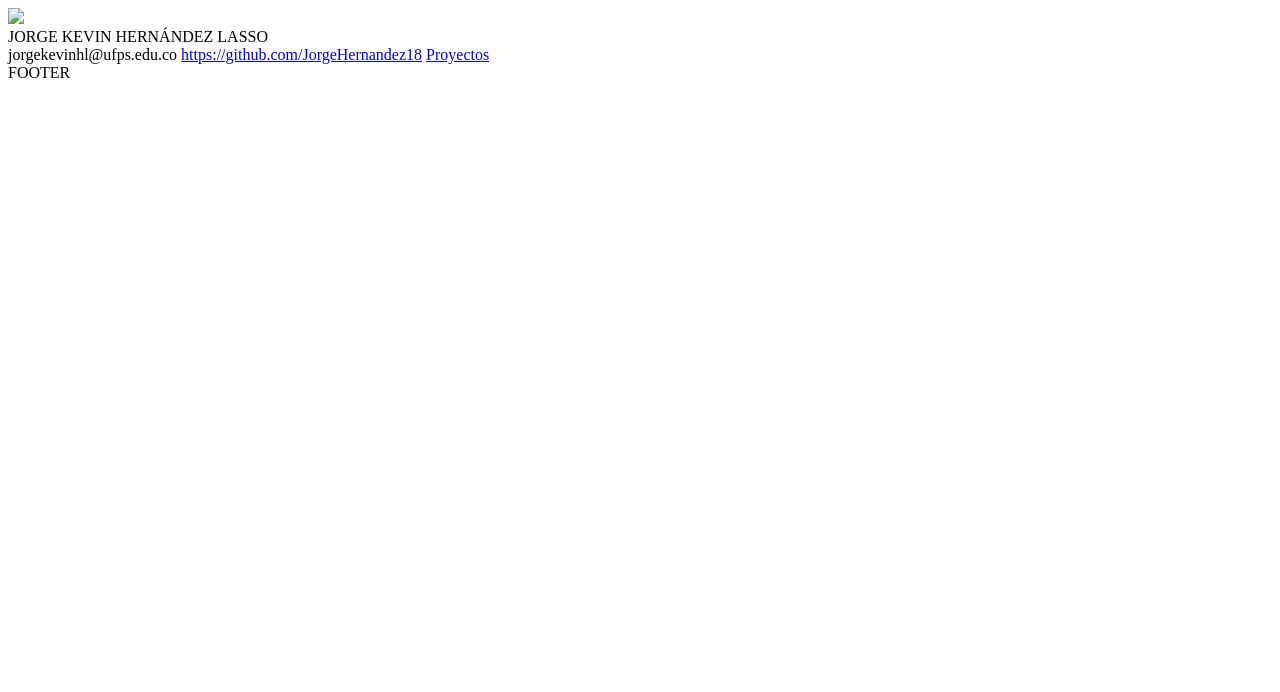
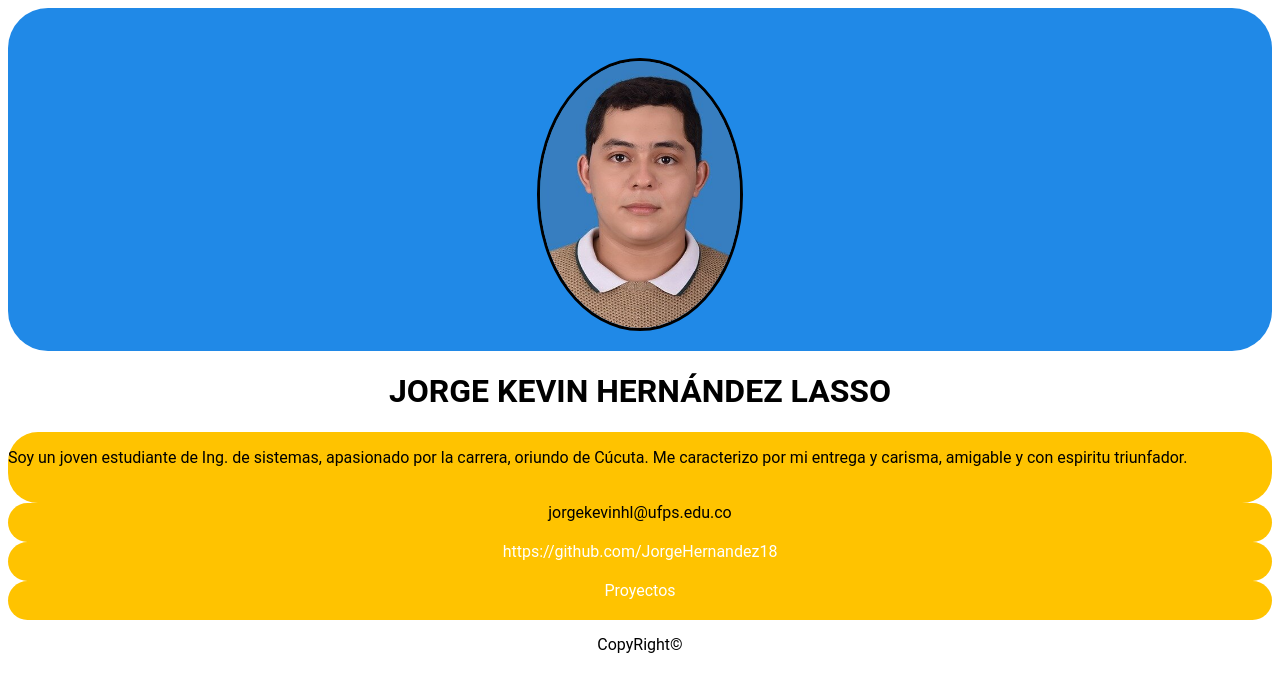
Before and after one commit to crangarita/redweb, a plain HTML site: page students/1151810/index.html in a window 1280 px wide. Drawn offline with Linux system fonts and the light colour scheme.

Commit message:
Proyecto finalizado

```diff
--- /dev/null
+++ b/students/1151810/css/style.css
@@ -0,0 +1,58 @@
+body {
+	font-family: roboto;
+}
+.img img {
+	border-radius: 50%;
+	width: 50%;
+	max-width: 200px;
+	min-height: 150px;
+	margin: 0 auto;
+	border: solid;
+
+}
+
+.img {
+	display: flex;
+    align-items: center;
+}
+
+
+header {
+	width: 100%;
+	background-color: #2089E7;
+	padding-bottom: 20px;
+	padding-top: 50px;
+	border-radius: 40px;
+}
+
+.comun {
+	display: flex;
+    align-items: center;
+    background-color: #FFC300;
+    padding-bottom: 20px;
+    border-radius: 30px;
+}
+
+.nombre {
+	display: flex;
+    justify-content: center;
+	margin: 0 auto;
+
+}
+
+.comun span,a {
+
+	margin: 0 auto;
+
+}
+
+.footer{
+	display: flex;
+    justify-content: center;
+	margin-top: 15px;
+}
+
+.proyectos{
+	text-decoration: none;
+	color: white;
+}
--- a/students/1151810/index.html
+++ b/students/1151810/index.html
@@ -1,19 +1,25 @@
 <!DOCTYPE html>
 <html>
 <head>
+	<meta charset="utf-8">
 	<title>Jorge Kevin Hernández Lasso</title>
+	<link rel="stylesheet" type="text/css" href="css/style.css">
 </head>
 <body>
 	<div id="div">
 		<header><div class="img"><img src="img/foto.jpg"></div></header>
-		<aside>JORGE KEVIN HERNÁNDEZ LASSO</aside>
-		<section>
-			<span class="email">jorgekevinhl@ufps.edu.co</span>
-			<span class="github"><a href="https://github.com/JorgeHernandez18">https://github.com/JorgeHernandez18</a></span>
+		<div class="nombre"><h1>JORGE KEVIN HERNÁNDEZ LASSO</h1></div>
+		<section class="comun">
+			<p>Soy un joven estudiante de Ing. de sistemas, apasionado por la carrera, oriundo de Cúcuta.
+			Me caracterizo por mi entrega y carisma, amigable y con espiritu triunfador.</p>
+		</section>
 
-			<a class="proyectos" href="https://github.com/JorgeHernandez18">Proyectos</a>
-		</section>
-		<footer>FOOTER</footer>
+			<div class="comun"><span class="email">jorgekevinhl@ufps.edu.co</span></div>
+			<div class="comun"><span class="github"><a class="proyectos" href="https://github.com/JorgeHernandez18">https://github.com/JorgeHernandez18</a></span></div>
+
+			<div class="comun boton"><a class="proyectos" href="https://github.com/JorgeHernandez18">Proyectos</a></div>
+
+		<footer class="footer">CopyRight©</footer>
 	</div>
 </body>
 </html>
```
Also changed, not shown: students/1151810/img/foto.jpg (added).
